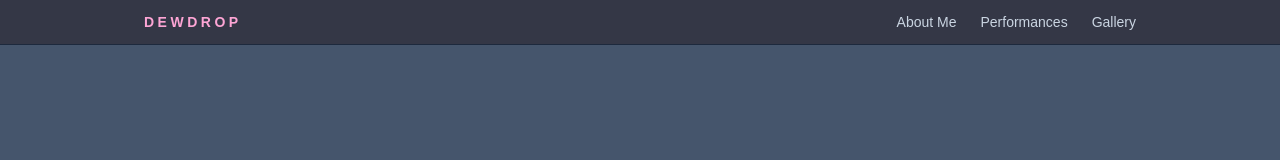
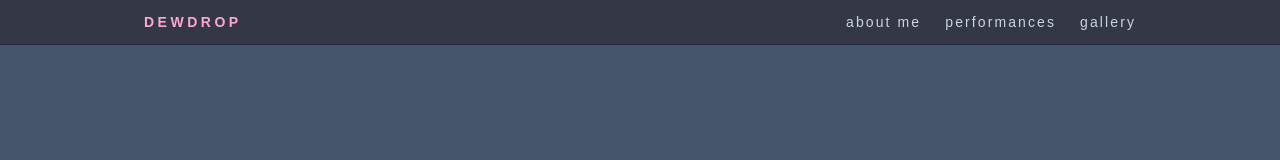
Before and after one commit to jairasdz/dewdrop-portfolio, a Next.js app: page / in a window 1280 px wide. Shown: the top 160 px of the page. Built offline with nearby package versions, Linux system fonts and the light colour scheme.

Commit message:
more experimentation w navbar

```diff
--- a/src/app/components/Navbar.tsx
+++ b/src/app/components/Navbar.tsx
@@ -3,31 +3,30 @@ import Link from "next/link";
 const navLinks = [
     { href: '/about', label: 'About Me' },
     { href: '/performances', label: 'Performances' },
-    { href: '/gallery', label: 'Gallery'}
+    { href: '/gallery', label: 'Gallery' }
 ];
 
 export default function NavBar() {
     return (
         <nav className="sticky top-0 z-50 border-b border-slate-800 bg-slate-950/80 backdrop-blur">
-            <div className="mx-auto flex max-w-5xl items-center justify-between px-4 py-3">
-                {/* Brand / Logo */}
+            <div className="mx-auto flex max-w-5xl items-center justify-between px-4 py-3 gap-4 text-white">
+                {/* brand or log */}
                 <Link href="/" className="text-sm font-semibold tracking-[0.25em] uppercase text-pink-300">
                     DewDrop
                 </Link>
 
-                {/* Navigation Links */}
-                <div className="flex gap-6 text-sm">
+                {/* navigation links */}
+                <div className="flex gap-6 text-sm tracking-[0.15em] lowercase">
                     {navLinks.map((link) => (
-                    <Link
-                    key={link.href}
-                    href={link.href}
-                    className="text-slate-300 hover:text-pink-300 transition"
-                    >
-                        {link.label}
-                    </Link>
+                        <Link
+                        key={link.href}
+                        href={link.href}
+                        className="text-slate-300 hover:text-pink-300 transition duration-700">
+                            {link.label}
+                        </Link>
                     ))}
                 </div>
             </div>
         </nav>
-    );
+    )
 }
```
